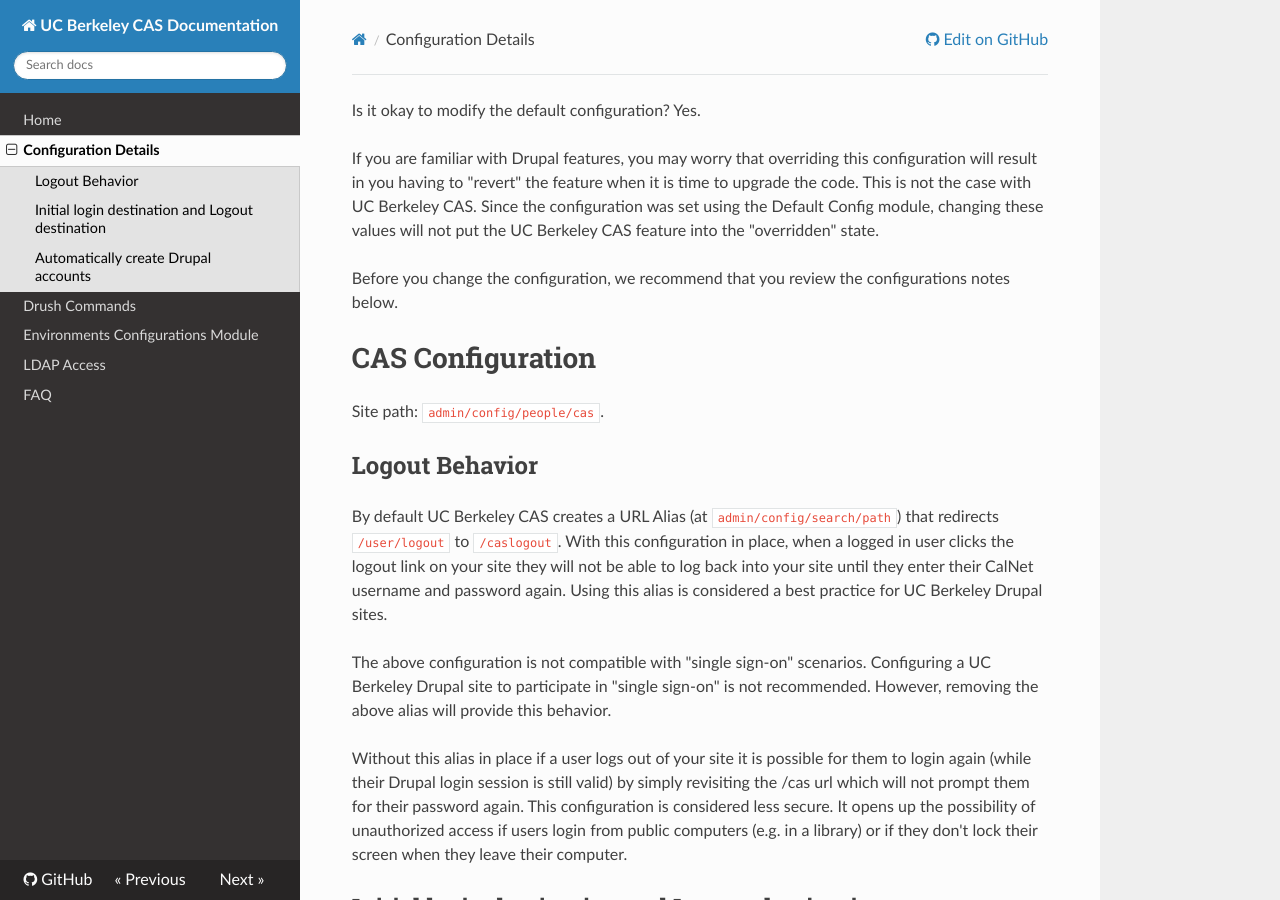
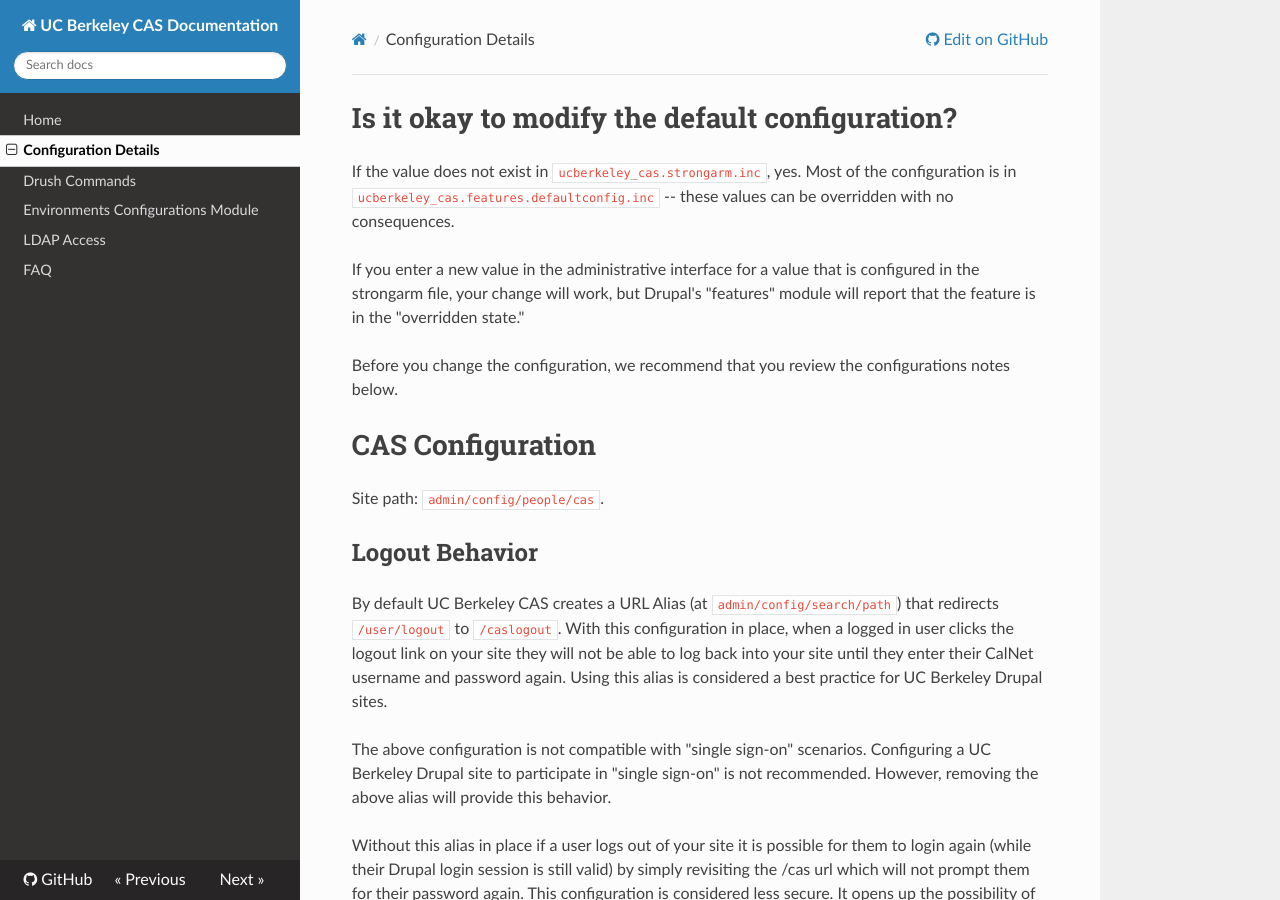
Before and after one commit to ucb-ist-drupal/ucberkeley_cas-7, an MkDocs documentation site: the page built from docs/configuration.md, in a window 1280 px wide and 900 px high. Built offline with MkDocs 1.6.1, drawn with Linux system fonts in a browser that asks for light colours; nearby versions of some CDN libraries; old or Windows-style settings are respelled for this version of MkDocs.

Commit message:
Docs: updates to configuration.

```diff
--- a/docs/configuration.md
+++ b/docs/configuration.md
@@ -1,12 +1,11 @@
- Is it okay to modify the default configuration?
-Yes.
+# Is it okay to modify the default configuration?
+If the value does not exist in `ucberkeley_cas.strongarm.inc`, yes.  Most of
+the configuration is in `ucberkeley_cas.features.defaultconfig.inc` -- these
+values can be overridden with no consequences.
 
-If you are familiar with Drupal features, you may worry that
-overriding this configuration will result in you having to "revert"
-the feature when it is time to upgrade the code.  This is not the case
-with UC Berkeley CAS.  Since the configuration was set using the
-Default Config module, changing these values will not put the UC
-Berkeley CAS feature into the "overridden" state.
+If you enter a new value in the administrative interface for a value that is
+configured in the strongarm file, your change will work, but Drupal's "features"
+module will report that the feature is in the "overridden state."
 
 Before you change the configuration, we recommend that you review the
 configurations notes below.
```
